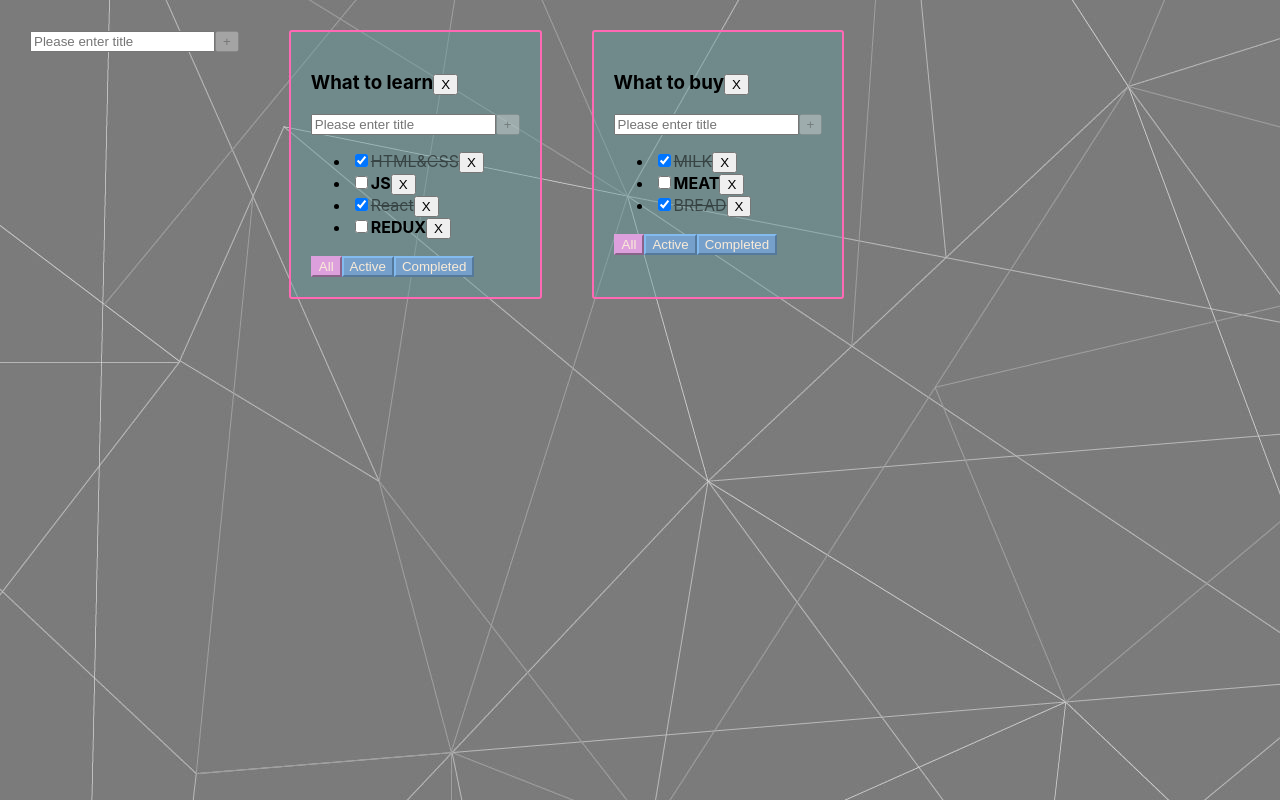
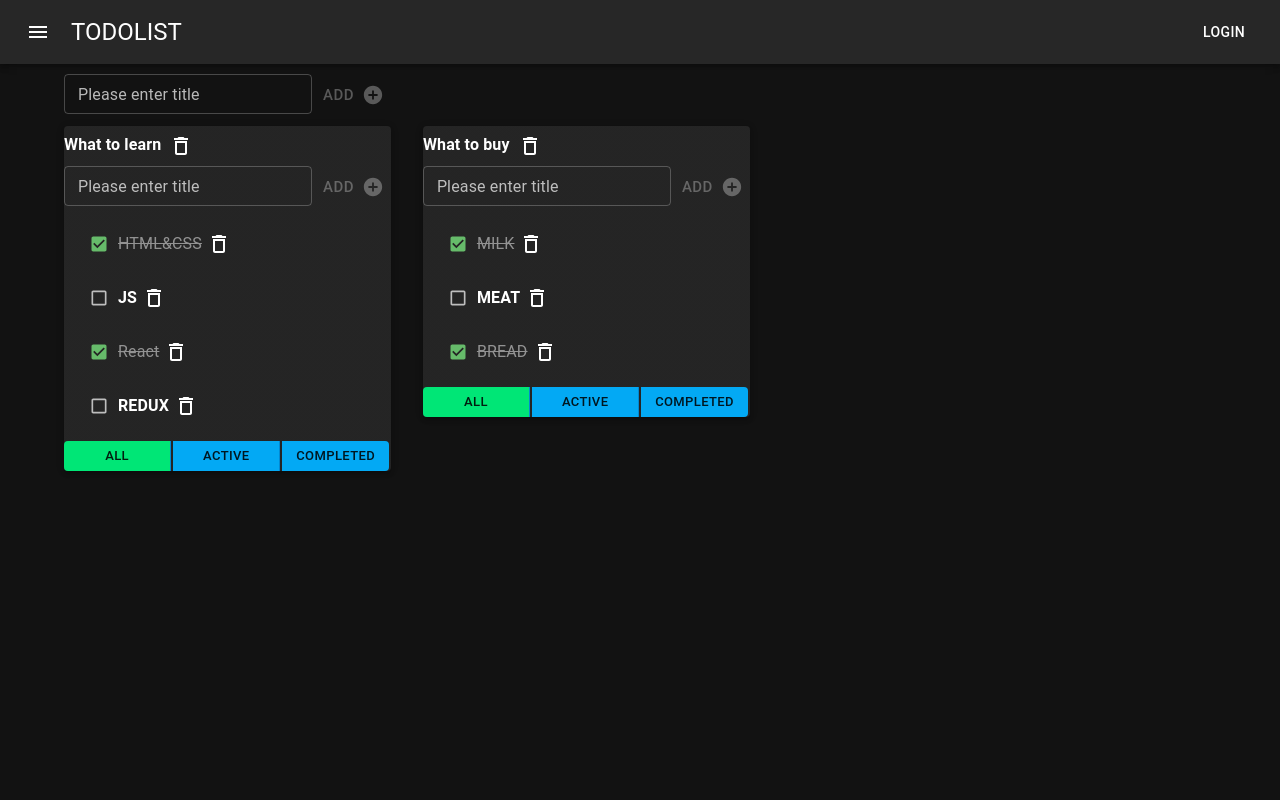
Before and after one commit to KIRYL15/Todolist-2.0, a React (Create React App) app: page / in a window 1280 px wide. Built offline with nearby package versions, Linux system fonts and the light colour scheme.

Commit message:
feat:add tools MUI

```diff
--- a/package.json
+++ b/package.json
@@ -4,6 +4,10 @@
   "private": true,
   "homepage": "https://KIRYL15.github.io/todolist-2.0",
   "dependencies": {
+    "@emotion/react": "^11.10.6",
+    "@emotion/styled": "^11.10.6",
+    "@mui/icons-material": "^5.11.11",
+    "@mui/material": "^5.11.13",
     "@testing-library/jest-dom": "^5.16.5",
     "@testing-library/react": "^13.4.0",
     "@testing-library/user-event": "^13.5.0",
--- a/src/AddItemForm.tsx
+++ b/src/AddItemForm.tsx
@@ -1,22 +1,20 @@
 import s from "./Todolist.module.css";
+import {Button, TextField} from "@mui/material";
+import AddCircleIcon from '@mui/icons-material/AddCircle';
 import React, {ChangeEvent, FC, KeyboardEvent, useState} from 'react';
 
 type AddItemFormType = {
     maxLenghtUserMessage: number,
     addNewItem: (newTitle: string) => void,
 }
-export const AddItemForm: FC<AddItemFormType> = ({
-      maxLenghtUserMessage,
-      addNewItem,
-}) => {
+export const AddItemForm: FC<AddItemFormType> = ({maxLenghtUserMessage, addNewItem}) => {
     const [titleForInput, setTitleForInput] = useState<string>('')
     const onChangeHandler = (e: ChangeEvent<HTMLInputElement>) => {
         error && setError(false)
         setTitleForInput(e.currentTarget.value)
     }
     const isUserMessageToLong: boolean = titleForInput.length > maxLenghtUserMessage
-    const isAddButtonDisabled = isUserMessageToLong
-        || titleForInput.length === 0
+    const isAddButtonDisabled = isUserMessageToLong || titleForInput.length === 0
     const [error, setError] = useState(false)
     const userErrorMessage = error
         && <div style={{color: "red"}}>Title is required</div>
@@ -26,26 +24,26 @@ export const AddItemForm: FC<AddItemFormType> = ({
     const onKeyDownAddItem = (e: KeyboardEvent<HTMLInputElement>) => e.key === "Enter" && addItem()
     const addItem = () => {
         const trimedTitle = titleForInput.trim()
-        if (trimedTitle) {
-            addNewItem(trimedTitle)
-        } else {
-            setError(true)
-        }
+        trimedTitle ? addNewItem(trimedTitle) : setError(true)
         setTitleForInput('')
     }
     return (
         <div>
-            <input
-                className={inputErrorClasses}
-                placeholder={"Please enter title"}
+            <TextField
+                size="small"
+                label="Please enter title"
+                variant="outlined"
                 value={titleForInput}
                 onChange={onChangeHandler}
                 onKeyDown={onKeyDownAddItem}
-            />
-            <button
+                /* className={inputErrorClasses}*//>
+            <Button
+                color="secondary"
                 disabled={isAddButtonDisabled}
-                onClick={addItem}>+
-            </button>
+                size={"large"}
+                onClick={addItem}
+                endIcon={<AddCircleIcon/>}>Add
+            </Button>
             {userMaxLenghtMessage}
             {userErrorMessage}
         </div>
--- a/src/App.css
+++ b/src/App.css
@@ -1,8 +1,8 @@
 .App {
-  padding: 30px;
-  display: flex;
+
+
 }
 
 .App > div {
-  margin-right: 50px;
+
 }
--- a/src/App.tsx
+++ b/src/App.tsx
@@ -3,6 +3,8 @@ import {v1} from "uuid";
 import {Todolist} from "./Todolist";
 import React, {useState} from 'react';
 import {AddItemForm} from "./AddItemForm";
+import {AppBar, Button, Container, Grid, IconButton, Paper, Toolbar, Typography} from "@mui/material";
+import {Menu} from "@mui/icons-material";
 
 export type TasksType = {
     id: string,
@@ -24,11 +26,11 @@ export const App = (): JSX.Element => {
     //список тудулистов
     const todolistId_1 = v1()
     const todolistId_2 = v1()
+
     const [todolists, setTodolists] = useState<TodolistsStateType>([
         {id: todolistId_1, title: "What to learn", filter: "all"},
         {id: todolistId_2, title: "What to buy", filter: "all"},
     ])
-    console.log(todolists)
     const [tasks, setTasks] = useState<TasksStateType>({
         [todolistId_1]: [
             {id: v1(), title: "HTML&CSS", isDone: true},
@@ -42,8 +44,6 @@ export const App = (): JSX.Element => {
             {id: v1(), title: "BREAD", isDone: true},
         ]
     })
-    console.log(tasks)
-
     //BLL
     const removeTask = (taskId: string, todolistId: string) => {
         setTasks({
@@ -61,7 +61,6 @@ export const App = (): JSX.Element => {
         setTasks({...tasks, [todolistId]: [newTask, ...tasks[todolistId]]})
     }
     const changeTaskStatus = (tId: string, newIsDone: boolean, todolistId: string) => {
-        debugger
         setTasks({
             ...tasks,
             [todolistId]: tasks[todolistId]
@@ -69,7 +68,6 @@ export const App = (): JSX.Element => {
         })
     }
     const changeTaskTitle = (tId: string, newTitle: string, todolistId: string) => {
-        //debugger
         setTasks({
             ...tasks,
             [todolistId]: tasks[todolistId]
@@ -82,7 +80,6 @@ export const App = (): JSX.Element => {
     }
     const removeTodolist = (todolistId: string) => {
         setTodolists(todolists.filter(f => f.id !== todolistId))
-        //delete tasks[todolistId]
         const copyTasks = {...tasks}
         delete copyTasks[todolistId]
         setTasks(copyTasks)
@@ -99,7 +96,6 @@ export const App = (): JSX.Element => {
         setTasks({[newTodolistId]: [], ...tasks})
     }    //добавление тудулистов
     const changeTodolistTitle = (newTitle: string, todolistId: string) => {
-        debugger
         setTodolists(todolists.map(m => m.id === todolistId ? {...m, title: newTitle} : m))
     }
 
@@ -117,6 +113,8 @@ export const App = (): JSX.Element => {
         .map(m => {
             const tasksForRender: Array<TasksType> = getFilteredTasks(tasks[m.id], m.filter)
             return (
+                <Grid item>
+                <Paper elevation={3}>
                     <Todolist
                         //данные
                         key={m.id}
@@ -134,16 +132,42 @@ export const App = (): JSX.Element => {
                         changeTodolistTitle={changeTodolistTitle}
                         changeTodolistFilter={changeTodolistFilter}
                     />
+                </Paper>
+                </Grid>
             )
         })
 //UI
     return (
-        <div className="App">
+        <div className={"App"}>
+            <AppBar position="static">
+                <Toolbar>
+                    <IconButton
+                        size={"small"}
+                        edge={"start"}
+                        color={"inherit"}
+                        aria-label={"menu"}
+                        sx={{mr: 2}}
+                    >
+                        <Menu/>
+                    </IconButton>
+                    <Typography variant={"h5"}
+                                component={"div"}
+                                sx={{flexGrow: 1}}>TODOLIST</Typography>
+                    <Button color={"inherit"}>LOGIN</Button>
+                </Toolbar>
+            </AppBar>
+            <Container fixed>
+                <Grid container
+                      sx={{p: "10px 0px"}}>
                     <AddItemForm
                         maxLenghtUserMessage={15}
                         addNewItem={addTodolist}
                     />
+                </Grid>
+                <Grid container spacing={4}>
                     {todolistsComponents}
+                </Grid>
+            </Container>
         </div>
     );
 }
--- a/src/EditableSpan.tsx
+++ b/src/EditableSpan.tsx
@@ -1,4 +1,5 @@
 import React, {ChangeEvent, FC, useState} from 'react';
+import {TextField} from "@mui/material";
 
 type EditableSpanType = {
     title: string,
@@ -15,7 +16,6 @@ export const EditableSpan: FC<EditableSpanType> = (
     const [editMode, setEditMode] = useState<boolean>(false)
     const [titleForInput, setTitleForInput] = useState<string>(title)
     const onChangeHandler = (e: ChangeEvent<HTMLInputElement>) => {
-        //debugger
         // error && setError(false)
         setTitleForInput(e.currentTarget.value)
     }
@@ -23,22 +23,22 @@ export const EditableSpan: FC<EditableSpanType> = (
         setEditMode(true)
     }
     const offEditMode = () => {
-        //debugger
         setEditMode(false)
         changeTitle(titleForInput)
     }
-    console.log(title)
-
     return (
         editMode //если режим редактирования тру - переходим в инпут иначе в спан (то есть в режим показа)
-            ? <input
+            ?
+            <TextField
                 value={titleForInput}
+                variant="standard"
                 onChange={onChangeHandler}
                 autoFocus={true}
                 onBlur={offEditMode}
             /> //должен быть контролируемый. При нажатии должны редактировать
             : <span
                 onDoubleClick={onEditMode}
-                className={taskClasses}>{title}</span> //режим показа
+                className={taskClasses}>{title}
+        </span> //режим показа
     );
 };
--- a/src/TasksList.tsx
+++ b/src/TasksList.tsx
@@ -2,6 +2,8 @@ import {TasksType} from "./App";
 import s from "./Tasks.module.css"
 import {EditableSpan} from "./EditableSpan";
 import React, {ChangeEvent, FC} from 'react';
+import {Checkbox, IconButton, List, ListItem} from "@mui/material";
+import DeleteOutlineIcon from '@mui/icons-material/DeleteOutline';
 
 type TasksListType = {
     todolistId: string,
@@ -16,33 +18,35 @@ export const TasksList: FC<TasksListType> = (props): JSX.Element => {
             const removeTaskHandler = () => {
                 return (props.removeTask(m.id, props.todolistId))
             }
-            const changeTaskHandler = (e: ChangeEvent<HTMLInputElement>) => {
+            const changeTaskHandler = (e: ChangeEvent<HTMLInputElement>) =>
                 props.changeTaskStatus(m.id, e.currentTarget.checked, props.todolistId)
-            }
             const spanClasses = m.isDone ? s.TaskDone : s.Task
-            const changeTaskTitleHandler = (title: string) => {
-                props.changeTaskTitle(m.id, title, props.todolistId)
-            }
+            const changeTaskTitleHandler = (title: string) => props.changeTaskTitle(m.id, title, props.todolistId)
+
             return (
-                <li key={m.id}>
-                    <input
-                        type="checkbox"
+                <ListItem key={m.id}>
+                    <Checkbox
                         checked={m.isDone}
+                        size={"small"}
                         onChange={changeTaskHandler}
-                    />
-                    {/*<span className={spanClasses}>{m.title}</span>*/}
+                        color={"success"}/>
                     <EditableSpan
                         title={m.title}
                         taskClasses={spanClasses}
                         changeTitle={changeTaskTitleHandler}/>
-                    <button onClick={removeTaskHandler}>X</button>
-                </li>
+                    <IconButton
+                        size={"small"}
+                        color={"inherit"}
+                        onClick={removeTaskHandler}>
+                        <DeleteOutlineIcon/>
+                    </IconButton>
+                </ListItem>
             )
         })
         : <span>Your taskslist is empty</span>
     return (
-        <ul>
+        <List>
             {taskItems}
-        </ul>
+        </List>
     );
 };
--- a/src/Todolist.module.css
+++ b/src/Todolist.module.css
@@ -1,34 +1,35 @@
-.Todolist {
-    border: 2px solid hotpink;
-    border-radius: 3px;
-    padding: 20px;
-    background: rgba(95, 158, 160, 0.42);
-}
+/*.Todolist {*/
+/*    border: 2px solid hotpink;*/
+/*    border-radius: 3px;*/
+/*    padding: 20px;*/
+/*    background: rgba(95, 158, 160, 0.42);*/
+/*}*/
+/*.ActiveFilter {*/
+/*    background-color: plum;*/
+/*    border-color: plum;*/
+/*    color: antiquewhite;*/
+/*}*/
+/*.ActiveFilterNone{*/
+/*    background-color: #76a0cb;*/
+/*    border-color: #83bbef;*/
+/*    color: antiquewhite;*/
+/*}*/
+/*.ActiveFilter:hover {*/
+/*    border-color: #645e57;*/
+/*    color: antiquewhite;*/
+/*    cursor: pointer;*/
+/*}*/
+/*.ActiveFilterNone:hover{*/
+/*    border-color: #645e57;*/
+/*    color: antiquewhite;*/
+/*    cursor: pointer;*/
+/*}*/
+/*.InputError{*/
+/*    border-color: red;*/
+/*}*/
+/*.FilterButtonContainer{*/
+/*    !*display: flex;*!*/
+/*    justify-content: space-between;*/
+/*    gap: 3px;*/
 
-/*.Todolist:hover {*/
-/*    background: rgba(95, 158, 160, 0.9);*/
 /*}*/
-
-.ActiveFilter {
-    background-color: plum;
-    border-color: plum;
-    color: antiquewhite;
-}
-.ActiveFilterNone{
-    background-color: #76a0cb;
-    border-color: #83bbef;
-    color: antiquewhite;
-}
-.ActiveFilter:hover {
-    border-color: #645e57;
-    color: antiquewhite;
-    cursor: pointer;
-}
-.ActiveFilterNone:hover{
-    border-color: #645e57;
-    color: antiquewhite;
-    cursor: pointer;
-}
-.InputError{
-    border-color: red;
-}
--- a/src/Todolist.tsx
+++ b/src/Todolist.tsx
@@ -1,9 +1,11 @@
 import React, {FC} from 'react';
-import s from './Todolist.module.css'
+//import s from './Todolist.module.css'
 import {TasksList} from "./TasksList";
 import {AddItemForm} from "./AddItemForm";
 import {EditableSpan} from "./EditableSpan";
 import {FilterValueType, TasksType} from "./App";
+import DeleteOutlineIcon from "@mui/icons-material/DeleteOutline";
+import {Button, ButtonGroup, IconButton, Typography} from "@mui/material";
 
 type TodolistType = {
     //данные
@@ -20,7 +22,6 @@ type TodolistType = {
     removeTodolist: (todolistId: string) => void,
     changeTodolistTitle: (title: string, todolistId: string) => void,
     changeTodolistFilter: (filter: FilterValueType, todolistId: string) => void,
-
 }
 export const Todolist: FC<TodolistType> = (props) => {
 //функция которая в параметрах принимает filter и возвращает функцию которая изменит значение на filter
@@ -38,36 +39,37 @@ export const Todolist: FC<TodolistType> = (props) => {
         props.changeTodolistTitle(title, props.todolistId)
     }
     return (
-        <div className={s.Todolist}>
-            <h3>
-                <EditableSpan
-                    title={props.title}
-                    changeTitle={changeTodolistTitle}/>
-                <button onClick={removeTodolist}>X</button>
-            </h3>
+        <div>
+            <Typography fontWeight="bold" align="inherit">
+                <EditableSpan title={props.title} changeTitle={changeTodolistTitle}/>
+                <IconButton color={"inherit"} onClick={removeTodolist}><DeleteOutlineIcon/></IconButton>
+            </Typography>
             <AddItemForm maxLenghtUserMessage={15} addNewItem={addTask}/>
             <TasksList
+                tasks={props.tasks}
                 todolistId={props.todolistId}
                 removeTask={props.removeTask}
-                tasks={props.tasks}
-                changeTaskStatus={props.changeTaskStatus}
                 changeTaskTitle={props.changeTaskTitle}
+                changeTaskStatus={props.changeTaskStatus}/>
+            <ButtonGroup
+                size="small"
+                fullWidth
+                variant="contained"
+                disableElevation>
+                <Button
+                    sx={{mr: "2px"}}
+                    color={props.filter === "all" ? "secondary" : "primary"}
+                    onClick={handlerCreator("all")}>All</Button>
+                <Button
+                    sx={{mr: "2px"}}
+                    color={props.filter === "active" ? "secondary" : "primary"}
+                    onClick={handlerCreator("active")}>Active</Button>
+                <Button
+                    sx={{mr: "2px"}}
+                    color={props.filter === "completed" ? "secondary" : "primary"}
+                    onClick={handlerCreator("completed")}>Completed</Button>
+            </ButtonGroup>
 
-            />
-            <div>
-                <button
-                    className={props.filter === "all" ? s.ActiveFilter : s.ActiveFilterNone}
-                    onClick={handlerCreator("all")}>All
-                </button>
-                <button
-                    className={props.filter === "active" ? s.ActiveFilter : s.ActiveFilterNone}
-                    onClick={handlerCreator("active")}>Active
-                </button>
-                <button
-                    className={props.filter === "completed" ? s.ActiveFilter : s.ActiveFilterNone}
-                    onClick={handlerCreator("completed")}>Completed
-                </button>
-            </div>
         </div>
     );
 };
--- a/src/index.css
+++ b/src/index.css
@@ -1,14 +1,8 @@
 body {
-  background-image: url("/fon.jpg");
+  /*background-image: url("/fon.jpg");*/
   margin: 0;
   font-family: -apple-system, BlinkMacSystemFont, 'Segoe UI', 'Roboto', 'Oxygen',
     'Ubuntu', 'Cantarell', 'Fira Sans', 'Droid Sans', 'Helvetica Neue',
     sans-serif;
-  -webkit-font-smoothing: antialiased;
-  -moz-osx-font-smoothing: grayscale;
+
 }
-
-code {
-  font-family: source-code-pro, Menlo, Monaco, Consolas, 'Courier New',
-    monospace;
-}
--- a/src/index.tsx
+++ b/src/index.tsx
@@ -2,11 +2,22 @@ import React from 'react';
 import ReactDOM from 'react-dom/client';
 import './index.css';
 import {App} from './App';
+import {createTheme, CssBaseline, ThemeProvider} from "@mui/material";
+import {green, lightBlue} from "@mui/material/colors";
 
+const theme = createTheme({
+    palette: {
+        primary: lightBlue,
+        secondary: green,
+        mode:"dark"
+    }
+})
 
 const root = ReactDOM.createRoot(
-  document.getElementById('root') as HTMLElement
+    document.getElementById('root') as HTMLElement);
+root.render(
+    <ThemeProvider theme={theme}>
+        <CssBaseline/>
+        <App/>
+    </ThemeProvider>
 );
-root.render(
-    <App />
-);
```
Also changed, not shown: 2 other files (tests, documents, lock files or other folders). Lines whose indentation alone changed are shown as unchanged.
